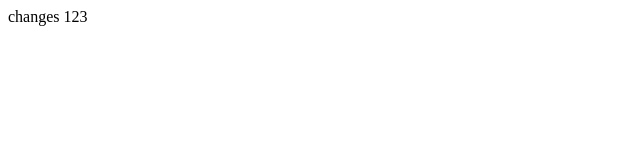
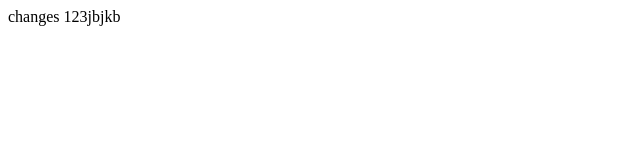
Before and after one commit to notReally08/ghp, a plain HTML site: page src/index.html in a window 1280 px wide. Shown: the full height of the page, 0-640 px from the left. Drawn offline with Linux system fonts and the light colour scheme.

Commit message:
changes1231232

```diff
--- a/src/index.html
+++ b/src/index.html
@@ -6,6 +6,6 @@
     <title>Document</title>
 </head>
 <body>
-    changes 123
+    changes 123jbjkb
 </body>
 </html>
```
